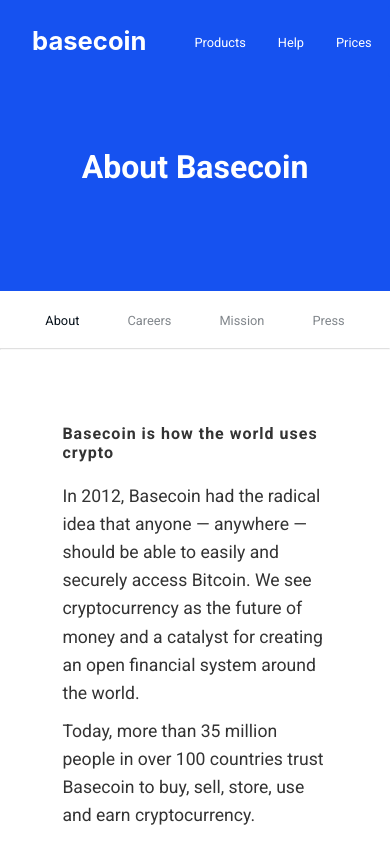
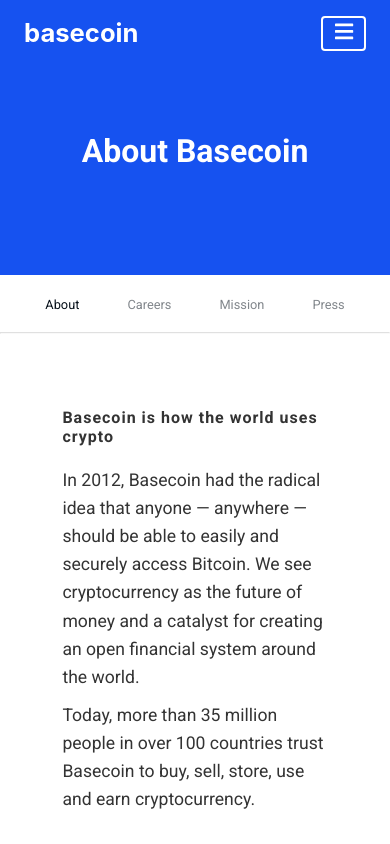
Before and after one commit to chideraao/coinbase-y, a React (Create React App) app: page /about in a window 390 px wide. Shown: the top 844 px of the page. Built offline with nearby package versions, Linux system fonts and the light colour scheme; no server answers.

Commit message:
usemediaquery hook for header

```diff
--- a/src/App.js
+++ b/src/App.js
@@ -1,5 +1,6 @@
 import { library } from "@fortawesome/fontawesome-svg-core";
 import {
+	faBars,
 	faChevronDown,
 	faChevronLeft,
 	faChevronRight,
@@ -40,7 +41,8 @@ library.add(
 	far,
 	faInfoCircle,
 	faGlobe,
-	faFileAlt
+	faFileAlt,
+	faBars
 );
 
 function App() {
--- a/src/CSS/App.css
+++ b/src/CSS/App.css
@@ -794,6 +794,25 @@ hr {
 
 /*Tablets and under*/
 @media (max-width: 960px) {
+	.header .narrow-header {
+		justify-content: space-between;
+		margin: 0.5rem 1.5rem;
+	}
+
+	.header .narrow-header h1 {
+		font-size: 1.7rem;
+		font-weight: 500;
+		color: var(--primary-color);
+	}
+
+	.header .narrow-header .green-btn {
+		margin-top: 0.4rem;
+		color: var(--secondary-color);
+		font-size: 12px;
+		background-color: var(--button-color);
+		padding: 0.25rem 0.6rem;
+	}
+
 	.tables {
 		left: 0.5rem;
 	}
@@ -2055,6 +2074,7 @@ hr {
 	align-items: baseline;
 	margin-top: 1rem;
 	margin-bottom: 3rem;
+	overflow: hidden;
 }
 
 .about-footer .flex {
@@ -2139,6 +2159,24 @@ hr {
 
 /*Tablets and under*/
 @media (max-width: 960px) {
+	.about .about-header .narrow-header {
+		justify-content: space-between;
+		margin: 0.5rem 1.5rem;
+	}
+
+	.about .about-header .narrow-header .menu-bar {
+		border: 2px solid var(--secondary-color);
+		border-radius: 4px;
+		padding: 0.1rem 0.7rem;
+		padding-top: 0.2rem;
+		cursor: pointer;
+	}
+
+	.about .about-header .narrow-header .font-awesome {
+		color: var(--secondary-color);
+		font-size: 1.3rem;
+	}
+
 	.about .showcase .container h1 {
 		padding: 0rem;
 		margin-bottom: 3rem;
--- a/src/Components/AboutHeader.jsx
+++ b/src/Components/AboutHeader.jsx
@@ -1,10 +1,32 @@
 /* eslint-disable jsx-a11y/anchor-is-valid */
+import { FontAwesomeIcon } from "@fortawesome/react-fontawesome";
 import React from "react";
 import { Link } from "react-router-dom";
+import { useMediaQuery } from "../customHook/UseMediaQuery";
 
 function AboutHeader() {
+	let isPageSmall = useMediaQuery("(max-width: 800px)");
+
 	return (
 		<div className="about-header">
+			{isPageSmall && (
+				<div className="narrow-header flex">
+					<div className="">
+						<Link to="/">
+							<h1 className="logo">basecoin</h1>
+						</Link>
+					</div>
+					<div className="menu-bar">
+						<FontAwesomeIcon
+							className="font-awesome"
+							fontWeight="light"
+							icon="bars"
+							size="2x"
+						/>
+					</div>
+				</div>
+			)}
+			{!isPageSmall && (
 				<div className="navbar flex container">
 					<div className="flex">
 						<Link to="/">
@@ -40,6 +62,7 @@ function AboutHeader() {
 						</a>
 					</div>
 				</div>
+			)}
 		</div>
 	);
 }
--- a/src/Components/Header.jsx
+++ b/src/Components/Header.jsx
@@ -2,6 +2,7 @@
 import { FontAwesomeIcon } from "@fortawesome/react-fontawesome";
 import React, { useState } from "react";
 import { Link } from "react-router-dom";
+import { useMediaQuery } from "../customHook/UseMediaQuery";
 
 function Header() {
 	const [mouseOver, setMouseOver] = useState(false);
@@ -14,8 +15,32 @@ function Header() {
 		setMouseOver(false);
 	};
 
+	let isPageSmall = useMediaQuery("(max-width: 800px)");
+
 	return (
 		<div className="header">
+			{isPageSmall && (
+				<div className="narrow-header flex">
+					<div className="flex">
+						<Link to="/">
+							<h1 className="logo">basecoin</h1>
+						</Link>
+					</div>
+					<div className="menu-bar flex">
+						<Link to="/earn" className="btn green-btn">
+							Get $40+
+						</Link>
+						<FontAwesomeIcon
+							className="font-awesome"
+							fontWeight="light"
+							icon="bars"
+							size="2x"
+						/>
+					</div>
+				</div>
+			)}
+
+			{!isPageSmall && (
 				<div className="navbar flex container">
 					<div className="flex">
 						<Link to="/">
@@ -83,6 +108,7 @@ function Header() {
 						</a>
 					</div>
 				</div>
+			)}
 		</div>
 	);
 }
--- /dev/null
+++ b/src/customHook/UseMediaQuery.jsx
@@ -0,0 +1,19 @@
+import { useState, useEffect } from "react";
+
+export function useMediaQuery(query) {
+	const [matches, setMatches] = useState(false);
+
+	useEffect(() => {
+		const media = window.matchMedia(query);
+		if (media.matches !== matches) {
+			setMatches(media.matches);
+		}
+		const listener = () => {
+			setMatches(media.matches);
+		};
+		media.addListener(listener);
+		return () => media.removeListener(listener);
+	}, [matches, query]);
+
+	return matches;
+}
```
Also changed, not shown: 1 other file (tests, documents, lock files or other folders). Lines whose indentation alone changed are shown as unchanged.
